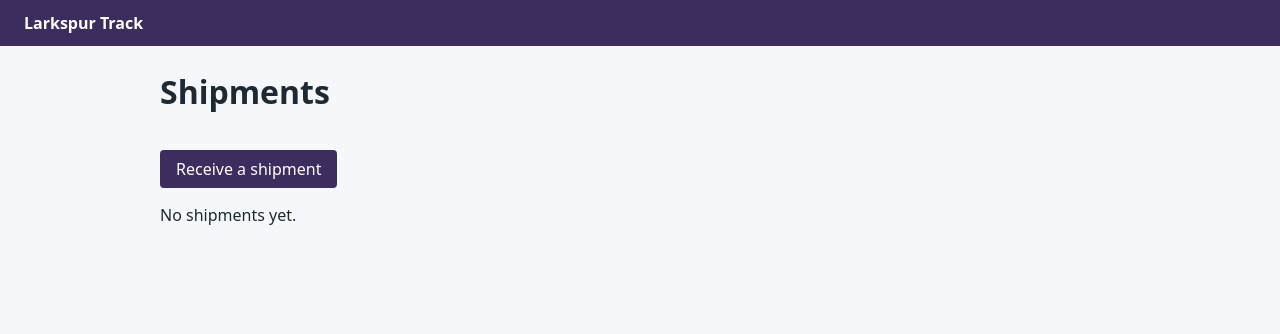
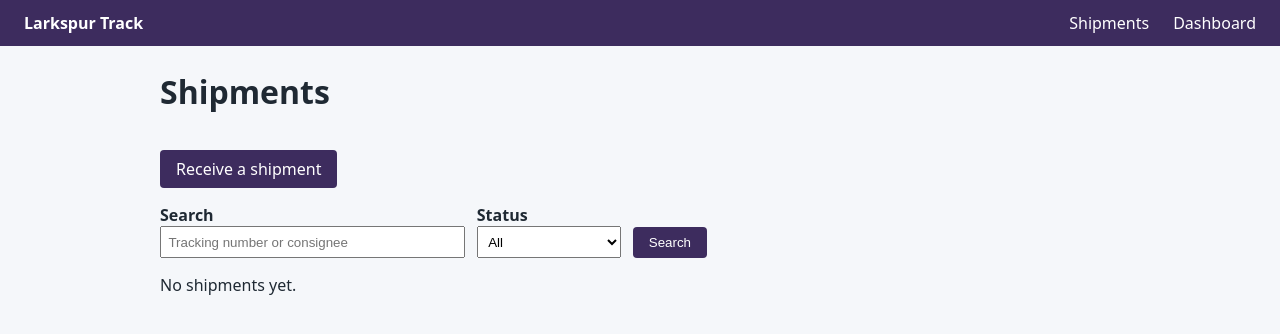
Before and after one commit to ChefBoyRJeff/larkspur-edge-platform, a FastAPI app: template app/src/larkspur_track/templates/shipments/list.html in a window 1280 px wide. Shown: the top 334 px of the page. Run offline with FastAPI, Linux system fonts and the light colour scheme; the template is opened without the code that fills it, so the values that code supplies are empty.

Commit message:
feat(app): add search, status filter and dashboard pages
Shipment list gains search and a status filter; the dashboard shows a count card per status linking to the filtered list; header navigation. The page-test client fixture moves to conftest.

```diff
--- a/app/src/larkspur_track/routes.py
+++ b/app/src/larkspur_track/routes.py
@@ -9,7 +9,6 @@ from zoneinfo import ZoneInfo
 from fastapi import APIRouter, Depends, Form, Request
 from fastapi.responses import HTMLResponse, RedirectResponse, Response
 from fastapi.templating import Jinja2Templates
-from sqlalchemy import select
 from sqlalchemy.exc import IntegrityError
 from sqlalchemy.orm import Session
 
@@ -17,6 +16,7 @@ from larkspur_track.config import get_settings
 from larkspur_track.db import get_session
 from larkspur_track.forms import clean_note, parse_shipment_form
 from larkspur_track.models import Shipment
+from larkspur_track.queries import SEARCH_LIMIT, count_by_status, search_shipments
 from larkspur_track.services import ShipmentNotFoundError, advance_shipment, create_shipment
 from larkspur_track.workflow import InvalidTransitionError, ShipmentStatus, next_status
 
@@ -68,11 +68,29 @@ def home() -> RedirectResponse:
 
 
 @router.get("/shipments")
-def list_shipments(request: Request, session: SessionDep) -> HTMLResponse:
-    shipments = session.scalars(
-        select(Shipment).order_by(Shipment.created_at.desc()).limit(50)
-    ).all()
-    return _render(request, "shipments/list.html", {"shipments": shipments})
+def list_shipments(
+    request: Request, session: SessionDep, q: str = "", status: str = ""
+) -> HTMLResponse:
+    query = q.strip()[:100]
+    try:
+        status_filter = ShipmentStatus(status) if status else None
+    except ValueError:
+        status_filter = None
+    shipments = search_shipments(session, query=query, status=status_filter)
+    context = {
+        "shipments": shipments,
+        "q": query,
+        "status": status_filter,
+        "statuses": list(ShipmentStatus),
+        "limit": SEARCH_LIMIT,
+    }
+    return _render(request, "shipments/list.html", context)
+
+
+@router.get("/dashboard")
+def dashboard(request: Request, session: SessionDep) -> HTMLResponse:
+    counts = count_by_status(session)
+    return _render(request, "dashboard.html", {"counts": counts, "total": sum(counts.values())})
 
 
 @router.get("/shipments/new")
--- a/app/src/larkspur_track/templates/base.html
+++ b/app/src/larkspur_track/templates/base.html
@@ -6,21 +6,35 @@
   <title>{% block title %}Larkspur Track{% endblock %}</title>
   <style>
     body { font-family: system-ui, sans-serif; margin: 0; color: #1f2933; background: #f5f7fa; }
-    header { background: #3d2c5e; padding: 0.75rem 1.5rem; }
-    header a { color: #fff; text-decoration: none; font-weight: 600; }
+    header { background: #3d2c5e; padding: 0.75rem 1.5rem; display: flex; gap: 1.5rem; align-items: center; }
+    header a { color: #fff; text-decoration: none; }
+    header .brand { font-weight: 600; margin-right: auto; }
     main { max-width: 60rem; margin: 1.5rem auto; padding: 0 1.5rem; }
     table { width: 100%; border-collapse: collapse; background: #fff; }
     th, td { text-align: left; padding: 0.5rem; border-bottom: 1px solid #e4e7eb; }
     .status { padding: 0.1rem 0.6rem; border-radius: 1rem; background: #e9e3f5; font-size: 0.85rem; }
     .error { color: #b42318; }
     form.stack label { display: block; margin-top: 0.75rem; font-weight: 600; }
-    input, textarea { width: 100%; max-width: 28rem; padding: 0.4rem; }
+    input, textarea, select { width: 100%; max-width: 28rem; padding: 0.4rem; }
     button, .button { display: inline-block; margin-top: 1rem; padding: 0.5rem 1rem; background: #3d2c5e;
       color: #fff; border: 0; border-radius: 0.25rem; text-decoration: none; cursor: pointer; }
+    form.search { display: flex; flex-wrap: wrap; gap: 0.75rem; align-items: flex-end; margin: 1rem 0; }
+    form.search label { display: block; font-weight: 600; }
+    form.search input { width: 18rem; }
+    form.search select { width: 9rem; }
+    form.search button { margin-top: 0; }
+    .cards { display: grid; grid-template-columns: repeat(auto-fit, minmax(10rem, 1fr)); gap: 1rem; }
+    .card { background: #fff; border-radius: 0.5rem; padding: 1rem; text-decoration: none; color: inherit;
+      border: 1px solid #e4e7eb; }
+    .card .count { display: block; font-size: 2rem; font-weight: 700; color: #3d2c5e; }
   </style>
 </head>
 <body>
-  <header><a href="/shipments">Larkspur Track</a></header>
+  <header>
+    <a class="brand" href="/shipments">Larkspur Track</a>
+    <a href="/shipments">Shipments</a>
+    <a href="/dashboard">Dashboard</a>
+  </header>
   <main>{% block content %}{% endblock %}</main>
 </body>
 </html>
--- a/app/src/larkspur_track/templates/shipments/list.html
+++ b/app/src/larkspur_track/templates/shipments/list.html
@@ -3,6 +3,23 @@
 {% block content %}
 <h1>Shipments</h1>
 <p><a class="button" href="/shipments/new">Receive a shipment</a></p>
+<form class="search" method="get" action="/shipments">
+  <div>
+    <label for="q">Search</label>
+    <input id="q" name="q" value="{{ q }}" placeholder="Tracking number or consignee" maxlength="100">
+  </div>
+  <div>
+    <label for="status">Status</label>
+    <select id="status" name="status">
+      <option value="">All</option>
+      {% for option in statuses %}
+      <option value="{{ option }}"{% if option == status %} selected{% endif %}>{{ option }}</option>
+      {% endfor %}
+    </select>
+  </div>
+  <button type="submit">Search</button>
+  {% if q or status %}<a href="/shipments">Clear</a>{% endif %}
+</form>
 {% if shipments %}
 <table>
   <thead><tr><th>Tracking number</th><th>Consignee</th><th>Destination</th><th>Status</th><th>Received</th></tr></thead>
@@ -18,6 +35,9 @@
   {% endfor %}
   </tbody>
 </table>
+{% if shipments | length == limit %}<p>Showing the newest {{ limit }}. Search to narrow the list.</p>{% endif %}
+{% elif q or status %}
+<p>No shipments match.</p>
 {% else %}
 <p>No shipments yet.</p>
 {% endif %}
```
Also changed, not shown: app/src/larkspur_track/templates/dashboard.html (added, +11 -0 lines), app/tests/conftest.py (+13 -1 lines), app/tests/test_pages.py (+0 -14 lines), app/tests/test_search_pages.py (added, +76 -0 lines).
